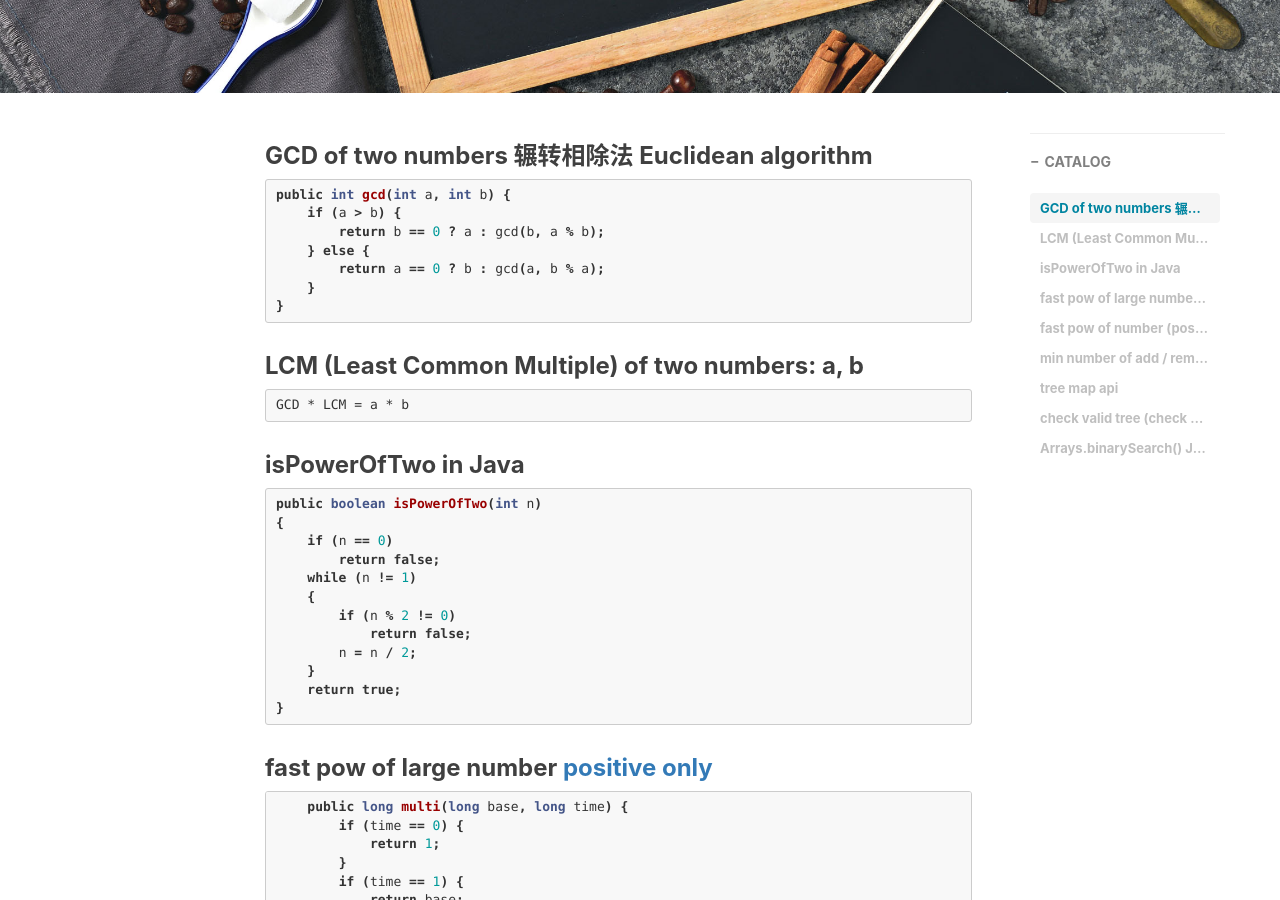
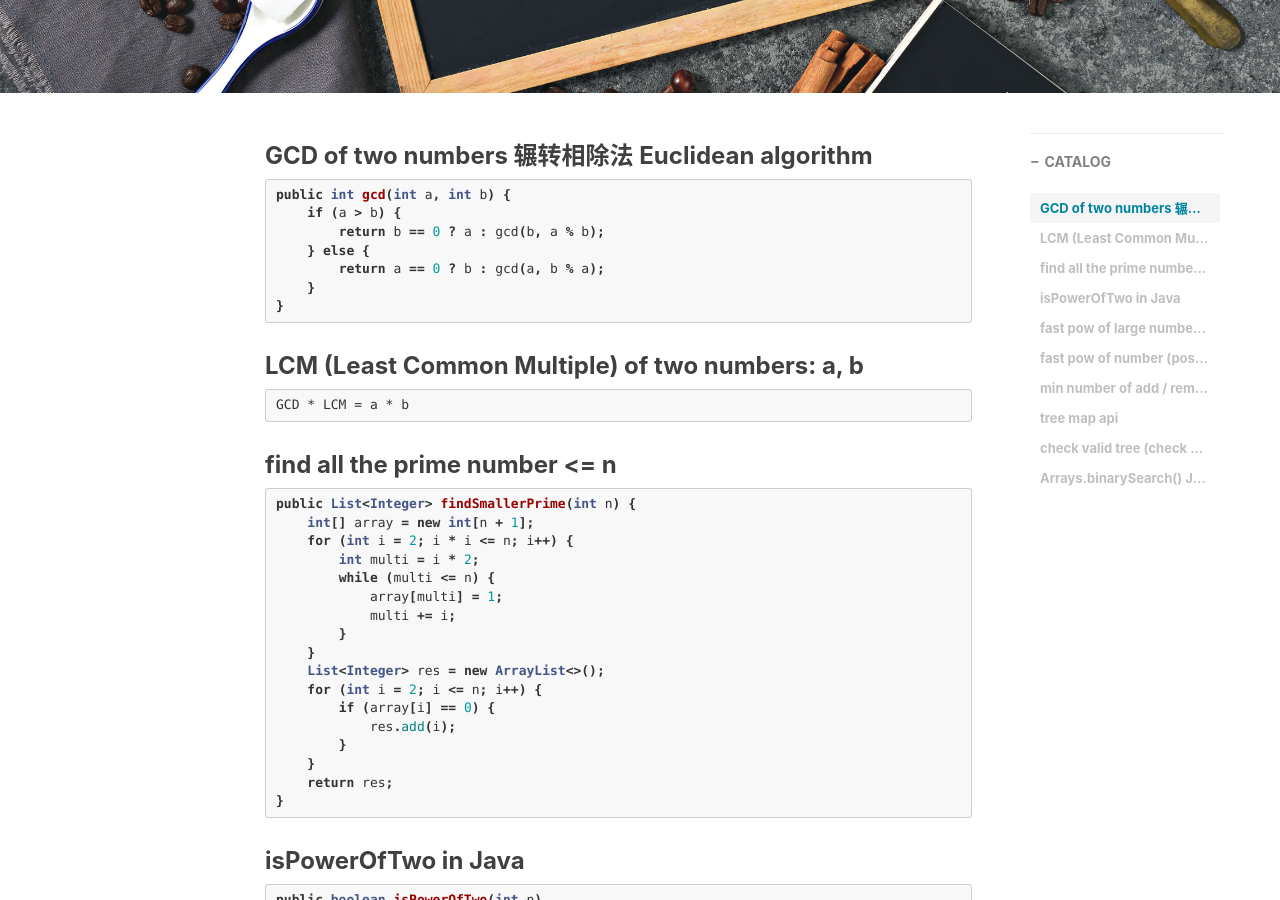
Before and after one commit to ly16/ly16.github.io, a Jekyll site: the page built from _posts/2021-01-02-leetcode-Appendix.md, in a window 1280 px wide and 900 px high, scrolled down 430 px. Built offline with Jekyll 4.4.1, drawn with Linux system fonts in a browser that asks for light colours; nearby versions of some CDN libraries; comment, search, counter and statistics services are not loaded.

Commit message:
Update 2021-01-02-leetcode-Appendix.md

````diff
--- a/_posts/2021-01-02-leetcode-Appendix.md
+++ b/_posts/2021-01-02-leetcode-Appendix.md
@@ -26,6 +26,28 @@ public int gcd(int a, int b) {
 ### LCM (Least Common Multiple) of two numbers: a, b
 ```
 GCD * LCM = a * b
+```
+
+### find all the prime number <= n
+
+```java
+public List<Integer> findSmallerPrime(int n) {
+    int[] array = new int[n + 1];
+    for (int i = 2; i * i <= n; i++) {
+        int multi = i * 2;
+        while (multi <= n) {
+            array[multi] = 1;
+            multi += i;
+        }
+    }
+    List<Integer> res = new ArrayList<>();
+    for (int i = 2; i <= n; i++) {
+        if (array[i] == 0) {
+            res.add(i);
+        }
+    }
+    return res;
+}
 ```
 
 
````
